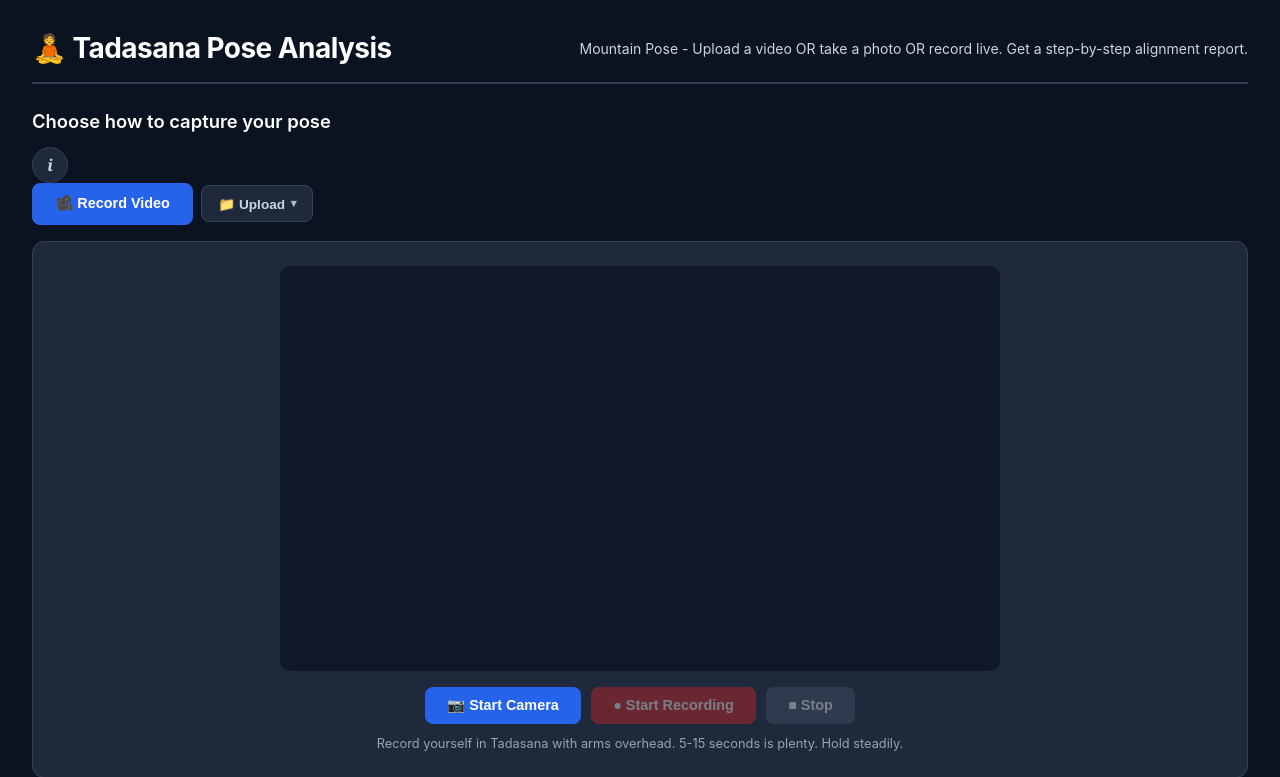
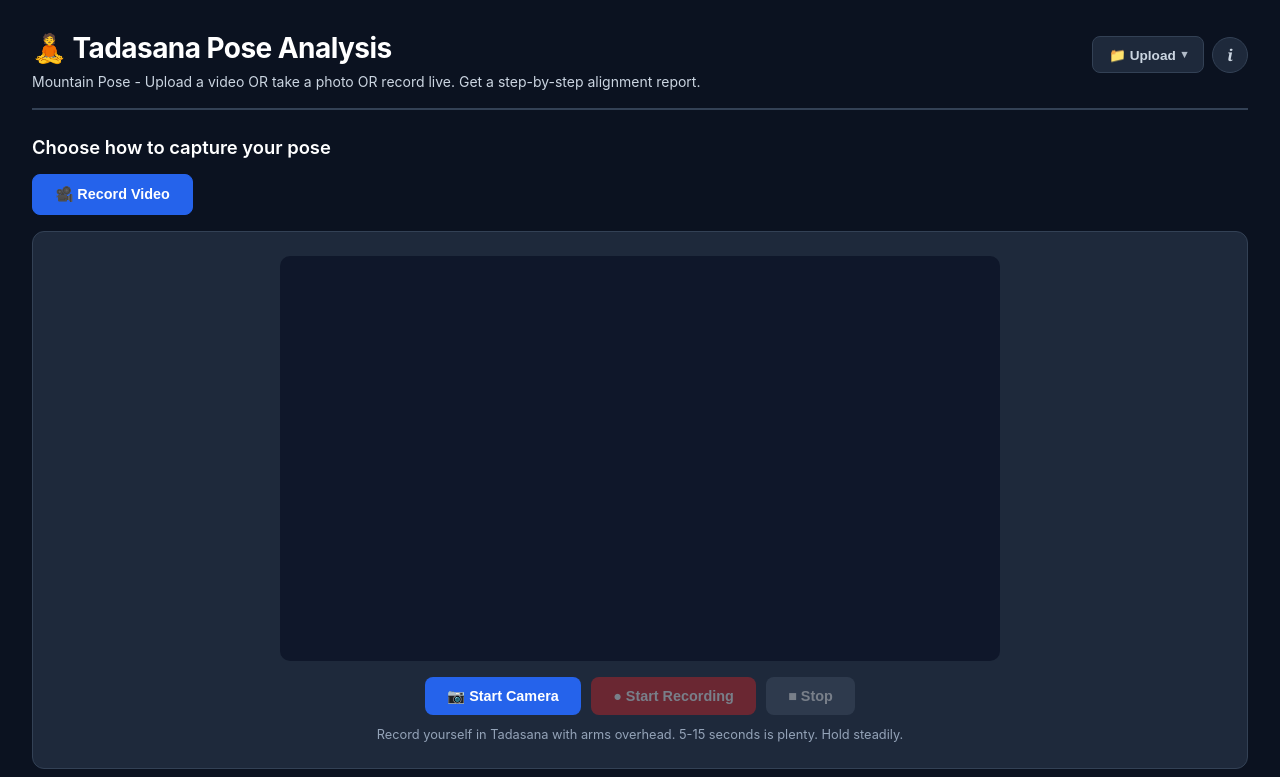
Before and after one commit to bikramjit-stillwater/Static-Tadasha-Pose-Detection-V3Recording, a Flask app: page / in a window 1280 px wide. Shown: the top 777 px of the page. Run offline with Flask 3, Linux system fonts and the light colour scheme.

Commit message:
Update index.html

```diff
--- a/templates/index.html
+++ b/templates/index.html
@@ -1,9 +1,26 @@
 {% extends "base.html" %}
 
 {% block content %}
+<!-- Page header with title on left, Upload dropdown + info icon on right -->
 <div class="page-header">
-    <h1>🧘 Tadasana Pose Analysis</h1>
-    <div class="subtitle">Mountain Pose - Upload a video OR take a photo OR record live. Get a step-by-step alignment report.</div>
+    <div class="header-content">
+        <h1>🧘 Tadasana Pose Analysis</h1>
+        <div class="subtitle">Mountain Pose - Upload a video OR take a photo OR record live. Get a step-by-step alignment report.</div>
+    </div>
+    <div class="header-actions">
+        <div class="upload-dropdown">
+            <button class="dropdown-toggle" id="upload-toggle">
+                📁 Upload <span class="dropdown-caret">▾</span>
+            </button>
+            <div class="upload-options" id="upload-options">
+                <button class="tab-btn dropdown-item" data-tab="upload-video">📹 Upload Video</button>
+                <button class="tab-btn dropdown-item" data-tab="upload-photo">🖼️ Upload Photo</button>
+            </div>
+        </div>
+        <button class="info-btn" id="info-toggle" aria-label="How to capture" title="How to capture">
+            <span class="info-icon">i</span>
+        </button>
+    </div>
 </div>
 
 <!-- Info banner: hidden by default, shown when info button is clicked -->
@@ -21,30 +38,14 @@
     </div>
 </div>
 
-<!-- Heading row with info icon on the right -->
-<div class="capture-header-row">
-    <h2>Choose how to capture your pose</h2>
-    <button class="info-btn" id="info-toggle" aria-label="How to capture" title="How to capture">
-        <span class="info-icon">i</span>
-    </button>
+<h2>Choose how to capture your pose</h2>
+
+<!-- Only Record Video button here; Upload moved to header -->
+<div class="capture-selector">
+    <button class="tab-btn active" data-tab="record-video">🎥 Record Video</button>
 </div>
 
-<!-- Capture selector: Record Video button + Upload dropdown -->
-<div class="capture-selector">
-    <button class="tab-btn active" data-tab="record-video">🎥 Record Video</button>
-
-    <div class="upload-dropdown">
-        <button class="dropdown-toggle" id="upload-toggle">
-            📁 Upload <span class="dropdown-caret">▾</span>
-        </button>
-        <div class="upload-options" id="upload-options">
-            <button class="tab-btn dropdown-item" data-tab="upload-video">📹 Upload Video</button>
-            <button class="tab-btn dropdown-item" data-tab="upload-photo">🖼️ Upload Photo</button>
-        </div>
-    </div>
-</div>
-
-<!-- Tab panels - Record Video is now the default active -->
+<!-- Tab panels - Record Video is default active -->
 <div class="tab-panel" id="tab-upload-video">
     <div class="upload-zone">
         <input type="file" id="video-file" accept="video/mp4,video/quicktime,video/x-msvideo,video/x-matroska,.mp4,.mov,.avi,.mkv" hidden>
```
